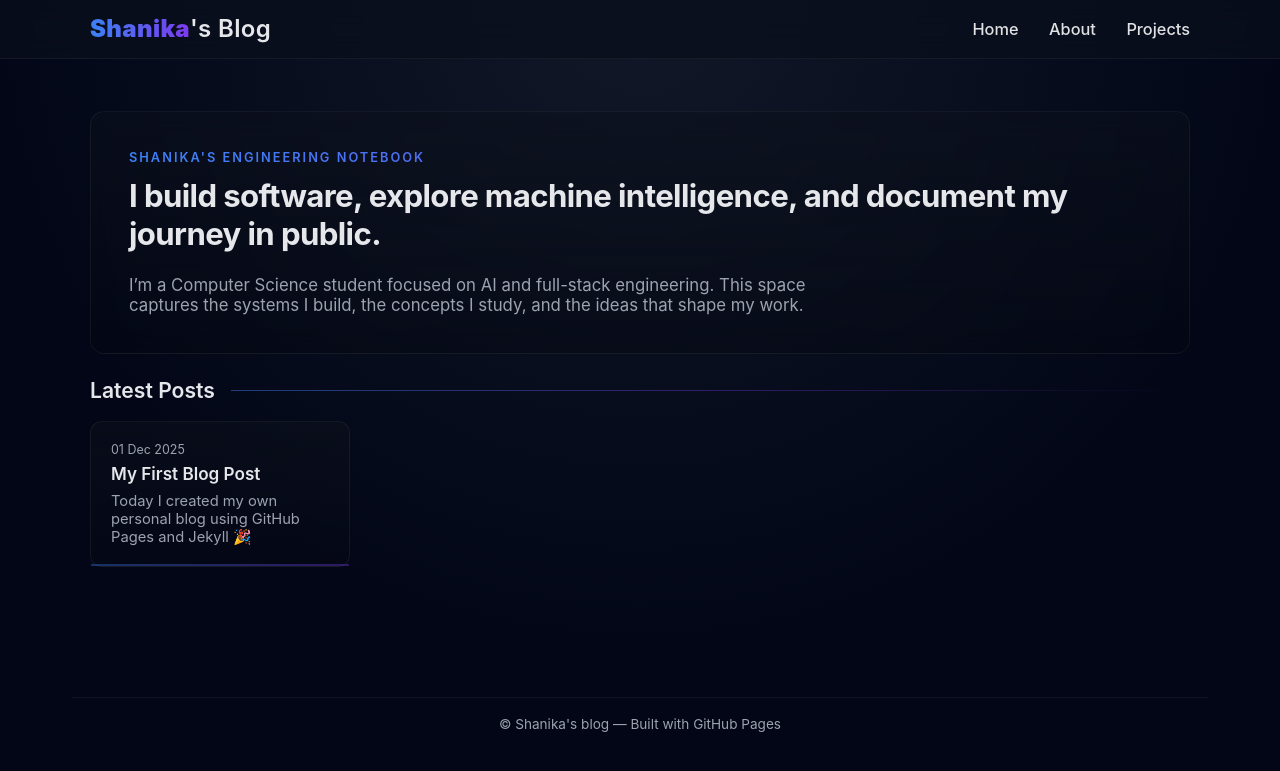
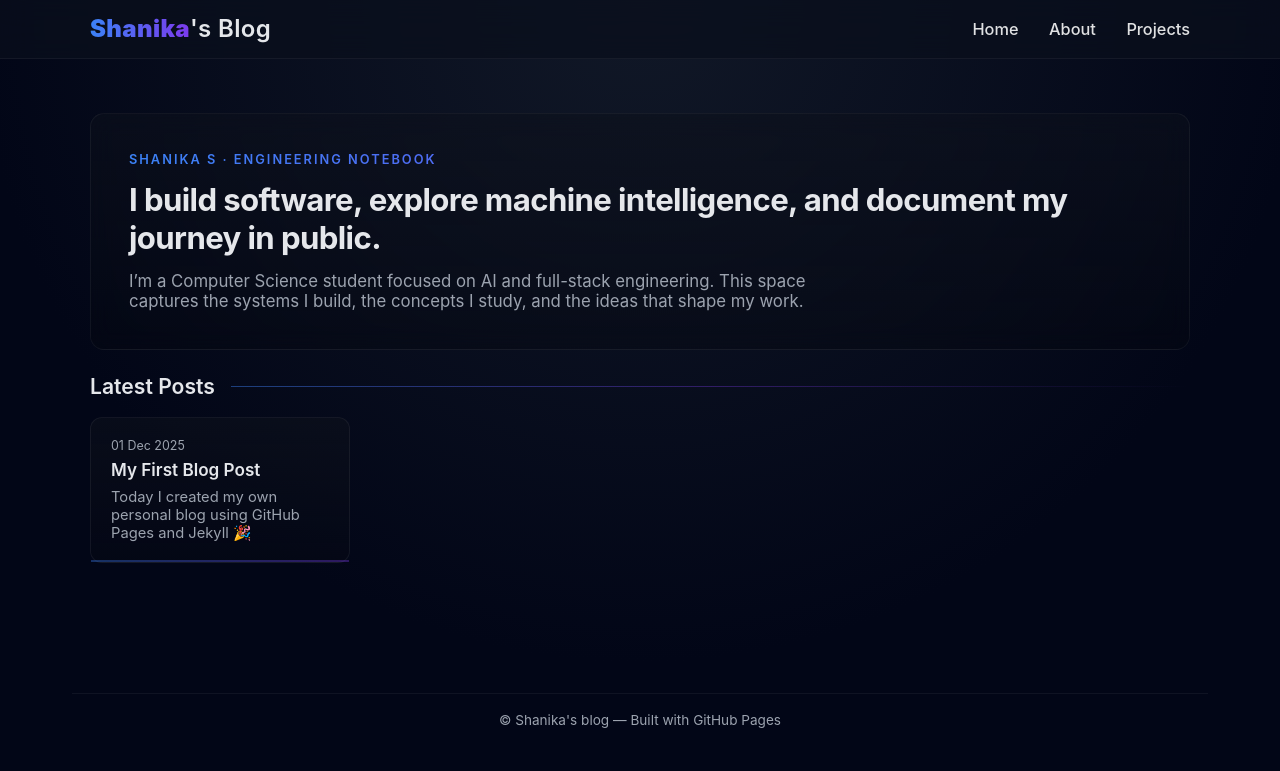
Before and after one commit to shanikashameems/shanikashameems.github.io, a Jekyll site: the page built from index.md, in a window 1280 px wide. Shown: the top 771 px of the page. Built offline with Jekyll 4.4.1, drawn with Linux system fonts in a browser that asks for light colours; part of the change alters nothing that is shown.

Commit message:
Update index.md

```diff
--- a/index.md
+++ b/index.md
@@ -3,30 +3,35 @@ layout: default
 title: Home
 ---
 
-<!-- INTRO / HERO -->
+<!-- DESCRIPTION CONTAINER (NEW WRAPPER) -->
 <section style="
-  margin-top:12px; /* GAP BETWEEN NAVBAR AND NOTEBOOK LABEL */
+  margin-top:14px; /* space between navbar and description container */
   border:1px solid rgba(255,255,255,0.05);
   padding:38px;
   border-radius:14px;
   background:linear-gradient(180deg, rgba(13,17,28,0.55), rgba(6,8,14,0.32));
   backdrop-filter:blur(12px);
+
+  /* Animate the WHOLE description container */
+  opacity:0;
+  animation:descContainerAnim 1s ease forwards;
 ">
+
   <div style="
     font-size:.8rem;
     text-transform:uppercase;
     letter-spacing:2px;
-    margin:0 0 12px 0;
+    margin:0 0 14px 0;
     background:linear-gradient(90deg,#3b82f6,#7c3aed);
     -webkit-background-clip:text;
     -webkit-text-fill-color:transparent;
     font-weight:600;
   ">
-    Shanika's Engineering Notebook
+    Shanika S · Engineering Notebook
   </div>
 
   <h1 style="
-    margin:0 0 10px 0;
+    margin:0 0 14px 0;
     font-size:1.95rem;
     font-weight:700;
     letter-spacing:-0.02em;
@@ -34,22 +39,20 @@ title: Home
     I build software, explore machine intelligence, and document my journey in public.
   </h1>
 
-  <!-- DESCRIPTION ANIMATION -->
   <p style="
     color:#9ca3af;
     max-width:680px;
     font-size:1.05rem;
-    margin:22px 0 0 0;
-    opacity:0;
-    animation:descAnim 1s ease forwards;
+    margin:0;
   ">
     I’m a Computer Science student focused on AI and full-stack engineering.
     This space captures the systems I build, the concepts I study, and the ideas that shape my work.
   </p>
+
 </section>
 
 
-<!-- LESS SPACE ABOVE POSTS -->
+<!-- SPACE BEFORE POSTS -->
 <div style="height:24px;"></div>
 
 
@@ -75,7 +78,7 @@ title: Home
 <div style="height:18px;"></div>
 
 
-<!-- POSTS GRID WITH ANIMATION -->
+<!-- POSTS GRID -->
 <div style="
   display:grid;
   grid-template-columns:repeat(auto-fill, minmax(260px,1fr));
@@ -86,6 +89,7 @@ title: Home
 ">
   {% for post in site.posts %}
   <a href="{{ post.url | relative_url }}" style="text-decoration:none; color:inherit;">
+
     <div style="
       border:1px solid rgba(255,255,255,0.06);
       border-radius:12px;
@@ -98,6 +102,7 @@ title: Home
       onmouseover="this.style.transform='translateY(-6px) scale(1.02)'; this.style.boxShadow='0 0 28px rgba(60,115,246,0.22)';"
       onmouseout="this.style.transform='none'; this.style.boxShadow='none';"
     >
+
       <div style="font-size:.78rem; color:#9ca3af; margin-bottom:6px;">
         {{ post.date | date: "%d %b %Y" }}
       </div>
@@ -133,12 +138,12 @@ title: Home
 <!-- ANIMATIONS -->
 <style>
 
-/* Description animation */
-@keyframes descAnim {
+/* Animation for the whole description container */
+@keyframes descContainerAnim {
   0% {
     opacity:0;
     transform:translateY(20px);
-    filter:blur(12px);
+    filter:blur(14px);
   }
   70% {
     opacity:1;
@@ -165,4 +170,5 @@ title: Home
     transform:scale(1);
   }
 }
+
 </style>
```
